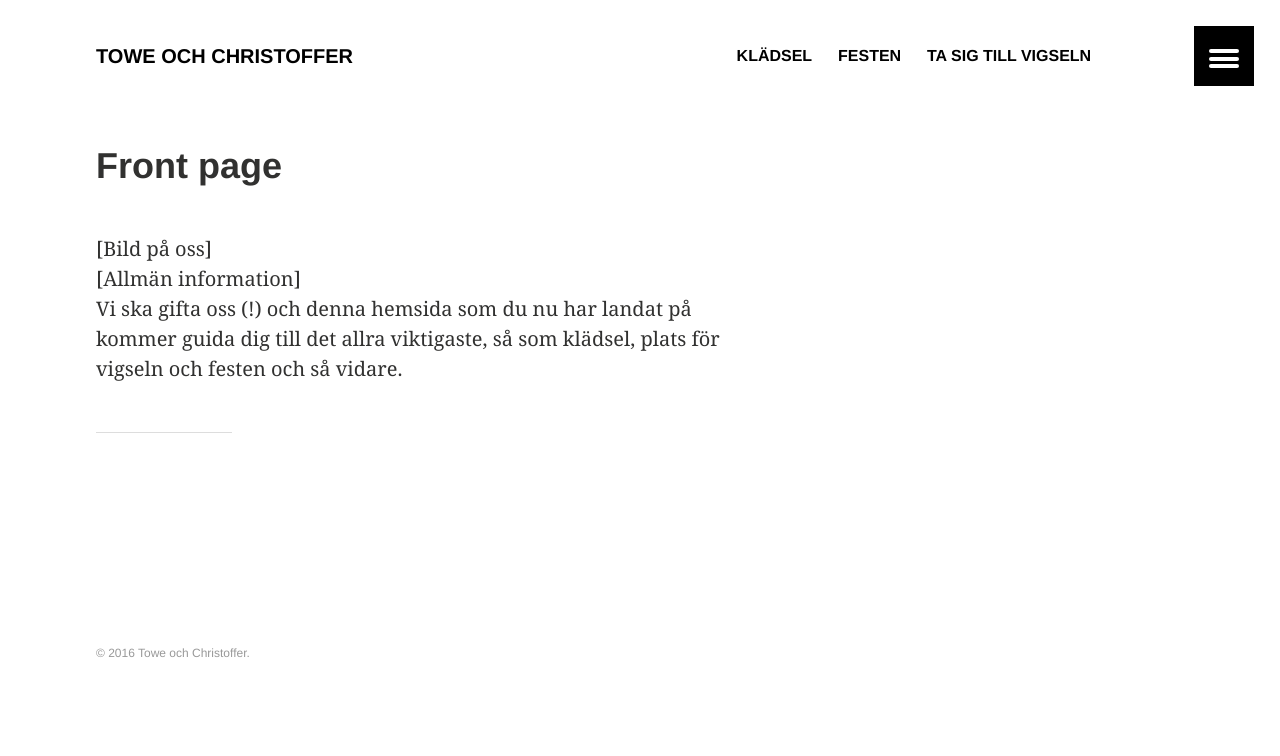
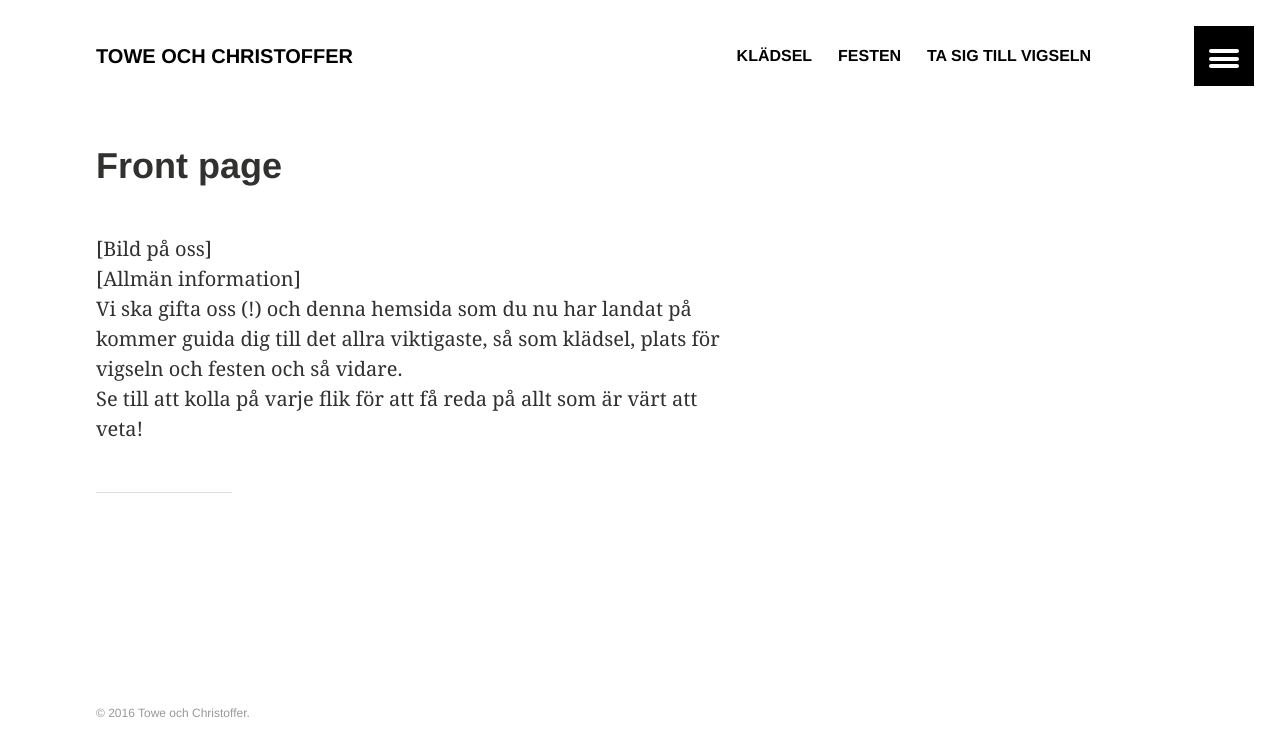
Before and after one commit to toweochchristoffer/wedding-page, a Jekyll site: the page built from index.md, in a window 1280 px wide. Shown: the top 756 px of the page. Built offline with Jekyll 4.4.1, drawn with Linux system fonts in a browser that asks for light colours.

Commit message:
Update index.md

```diff
--- a/index.md
+++ b/index.md
@@ -7,3 +7,4 @@ title: "Front page"
 [Bild på oss]
 [Allmän information]
 Vi ska gifta oss (!) och denna hemsida som du nu har landat på kommer guida dig till det allra viktigaste, så som klädsel, plats för vigseln och festen och så vidare.
+Se till att kolla på varje flik för att få reda på allt som är värt att veta!
```
